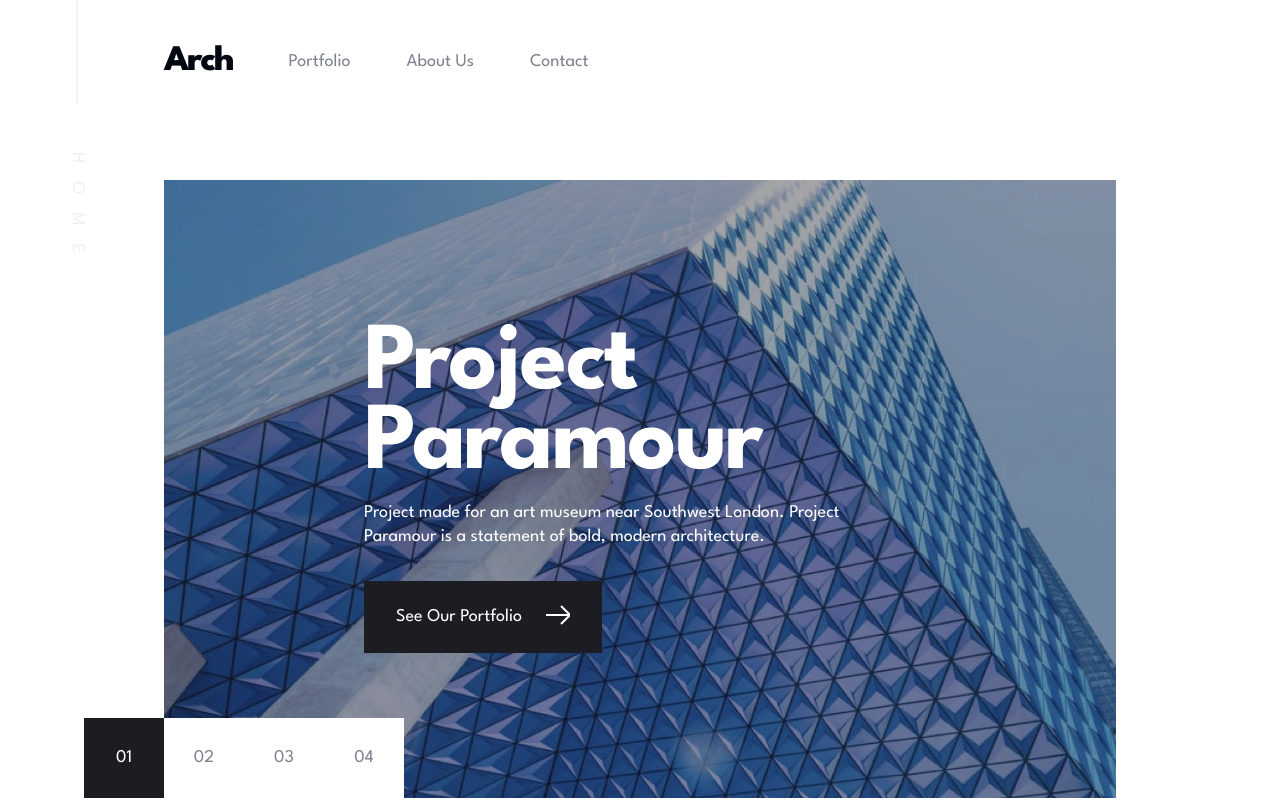
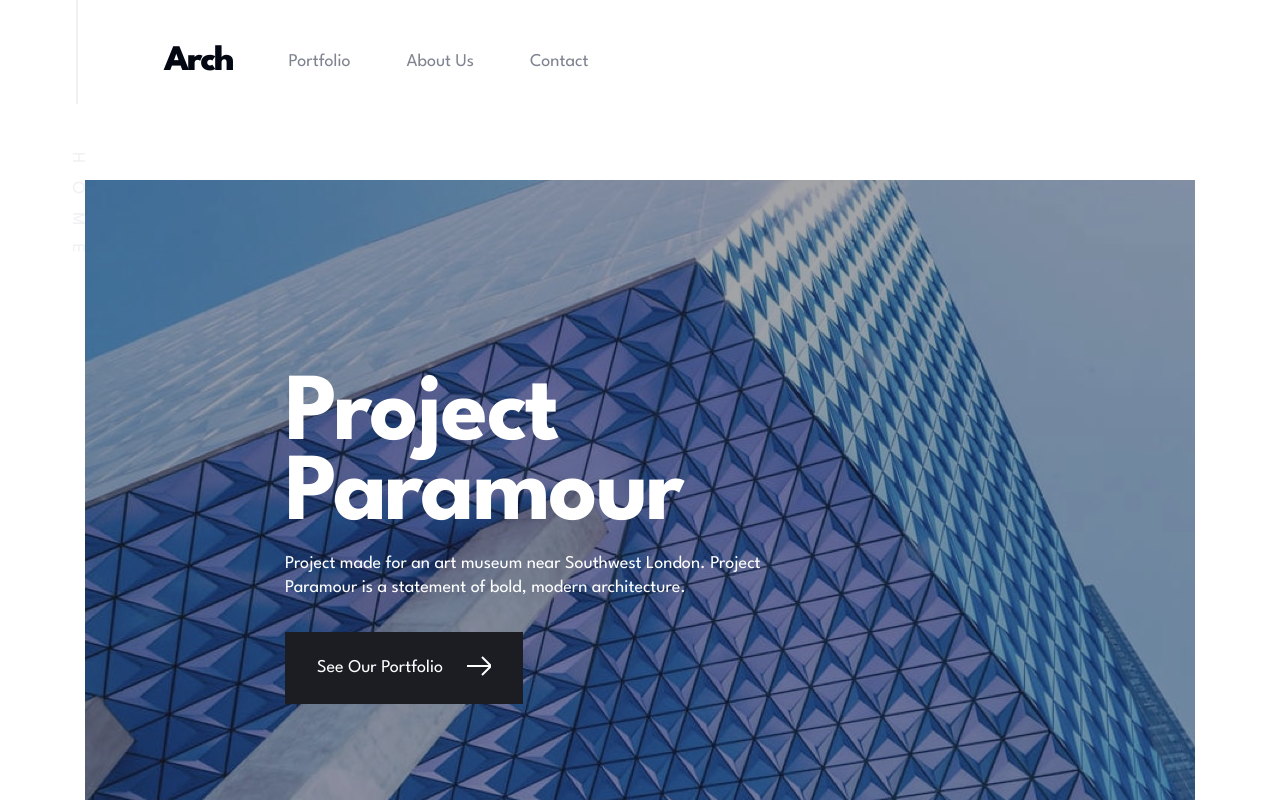
Before and after one commit to Alexjoshua14/Arch, a Next.js app: page / in a window 1280 px wide. Shown: the top 800 px of the page. Built offline with nearby package versions, Linux system fonts and the light colour scheme.

Commit message:
Begin adding minor animations for carousel

```diff
--- a/src/components/carousel/Carousel.tsx
+++ b/src/components/carousel/Carousel.tsx
@@ -5,6 +5,9 @@ import Image from 'next/image'
 import Button from '../Button'
 import Overlay from '../image/Overlay'
 import { useScreenSize } from '@/lib/hooks/useScreenSize'
+import { AnimatePresence } from 'framer-motion'
+import CarouselImage from './CarouselImage'
+import { motion } from 'framer-motion'
 
 interface CarouselProps {
 
@@ -45,10 +48,13 @@ const images = [
   }
 ]
 
+/** TODO: Correct exit animation */
 const Carousel: FC<CarouselProps> = ({ }) => {
   const { screenSize } = useScreenSize()
 
   const [selectedImage, setSelectedImage] = useState(images[0])
+  const [selectedIndex, setSelectedIndex] = useState(0)
+  const [prevSelectedIndex, setPrevSelectedIndex] = useState(0)
   const [imageSize, setImageSize] = useState([1110, 720])
 
   useEffect(() => {
@@ -69,27 +75,26 @@ const Carousel: FC<CarouselProps> = ({ }) => {
 
   return (
     <div className="relative w-full h-full flex items-center justify-center">
-      <div className="relative w-full">
-        <Image
-          src={selectedImage.src.replace("SIZE", screenSize)}
-          alt={selectedImage.alt}
-          width={imageSize[0]}
-          height={imageSize[1]}
-          className="w-full h-auto object-contain"
-          quality={100}
-        />
-        <Overlay />
-        <div className="z-20 absolute top-1/2 -translate-y-1/2 left-[12.5rem] w-full max-w-[544px] text-white">
-          <div className="flex flex-col gap-4 pb-8">
-            <h2 className="heading-lg">
-              {selectedImage.title}
-            </h2>
-            <p>
-              {selectedImage.description}
-            </p>
-          </div>
-          <Button text={selectedImage.linkText} arrow />
-        </div>
+      <div style={{ width: imageSize[0], height: imageSize[1] }} className="relative">
+        <AnimatePresence>
+          {images.map((image, index) => {
+
+            if (index === selectedIndex)
+              return (
+                <motion.div
+                  key={`carousel-image-${image.title}`}
+                  initial={{ x: `${(index - prevSelectedIndex) * 100}%`, opacity: 0 }}
+                  animate={{ x: 0, opacity: 1 }}
+                  exit={{ x: `${(index - selectedIndex) * 100}%`, opacity: 0, scale: 0.1 }}
+                  transition={{ duration: 1 }}
+                  className={`${index === selectedIndex ? 'absolute' : 'hidden'}`}
+                  style={{ width: imageSize[0], height: imageSize[1] }}
+                >
+                  <CarouselImage key={`carousel-image-${image.title}`}  {...{ ...image, src: image.src.replace('SIZE', screenSize) }} />
+                </motion.div>
+              )
+          })}
+        </AnimatePresence>
       </div>
       <div className="z-20 absolute bottom-0 left-0 -translate-x-1/4 w-fit h-fit flex">
         {images.map((image, index) => (
@@ -97,7 +102,7 @@ const Carousel: FC<CarouselProps> = ({ }) => {
             key={`carousel-control-${index}`}
             variant='secondary'
             text={(index + 1).toString().padStart(2, '0')}
-            onClick={() => setSelectedImage(image)}
+            onClick={() => { setSelectedImage(image); setSelectedIndex(index); setPrevSelectedIndex(selectedIndex) }}
             className={selectedImage.title === image.title ? 'bg-gray-900 text-white' : 'bg-white text-gray-500'}
           />
         ))}
@@ -107,3 +112,28 @@ const Carousel: FC<CarouselProps> = ({ }) => {
 }
 
 export default Carousel
+
+
+
+// < div className = "relative w-full" >
+//       <Image
+//         src={selectedImage.src.replace("SIZE", screenSize)}
+//         alt={selectedImage.alt}
+//         width={imageSize[0]}
+//         height={imageSize[1]}
+//         className="w-full h-auto object-contain"
+//         quality={100}
+//       />
+//       <Overlay />
+//       <div className="z-20 absolute top-1/2 -translate-y-1/2 left-[12.5rem] w-full max-w-[544px] text-white">
+//         <div className="flex flex-col gap-4 pb-8">
+//           <h2 className="heading-lg">
+//             {selectedImage.title}
+//           </h2>
+//           <p>
+//             {selectedImage.description}
+//           </p>
+//         </div>
+//         <Button text={selectedImage.linkText} arrow />
+//       </div>
+//     </div >
--- /dev/null
+++ b/src/components/carousel/CarouselImage.tsx
@@ -0,0 +1,41 @@
+import { FC } from 'react'
+import Image from 'next/image'
+import Overlay from '../image/Overlay'
+import Button from '../Button'
+
+interface CarouselImageProps {
+  src: string
+  alt: string
+  title: string
+  description: string
+  link: string
+  linkText: string
+}
+
+const CarouselImage: FC<CarouselImageProps> = ({ src, alt, title, description, link, linkText }) => {
+  return (
+    <div className="relative w-full h-full">
+      <Image
+        src={src}
+        alt={alt}
+        fill
+        className="w-full h-auto object-contain"
+        quality={100}
+      />
+      <Overlay />
+      <div className="z-20 absolute top-1/2 -translate-y-1/2 left-[12.5rem] w-full max-w-[544px] text-white">
+        <div className="flex flex-col gap-4 pb-8">
+          <h2 className="heading-lg">
+            {title}
+          </h2>
+          <p>
+            {description}
+          </p>
+        </div>
+        <Button text={linkText} arrow />
+      </div>
+    </div>
+  )
+}
+
+export default CarouselImage
```
